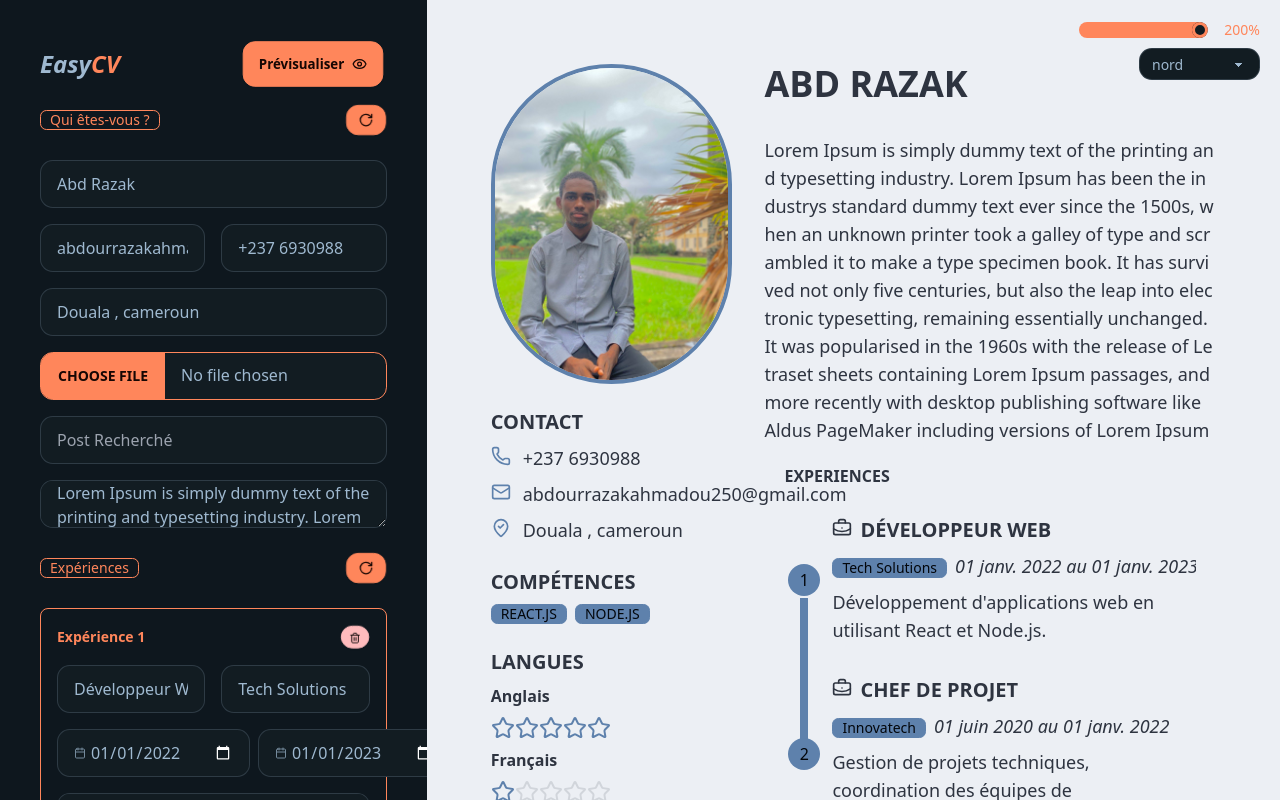
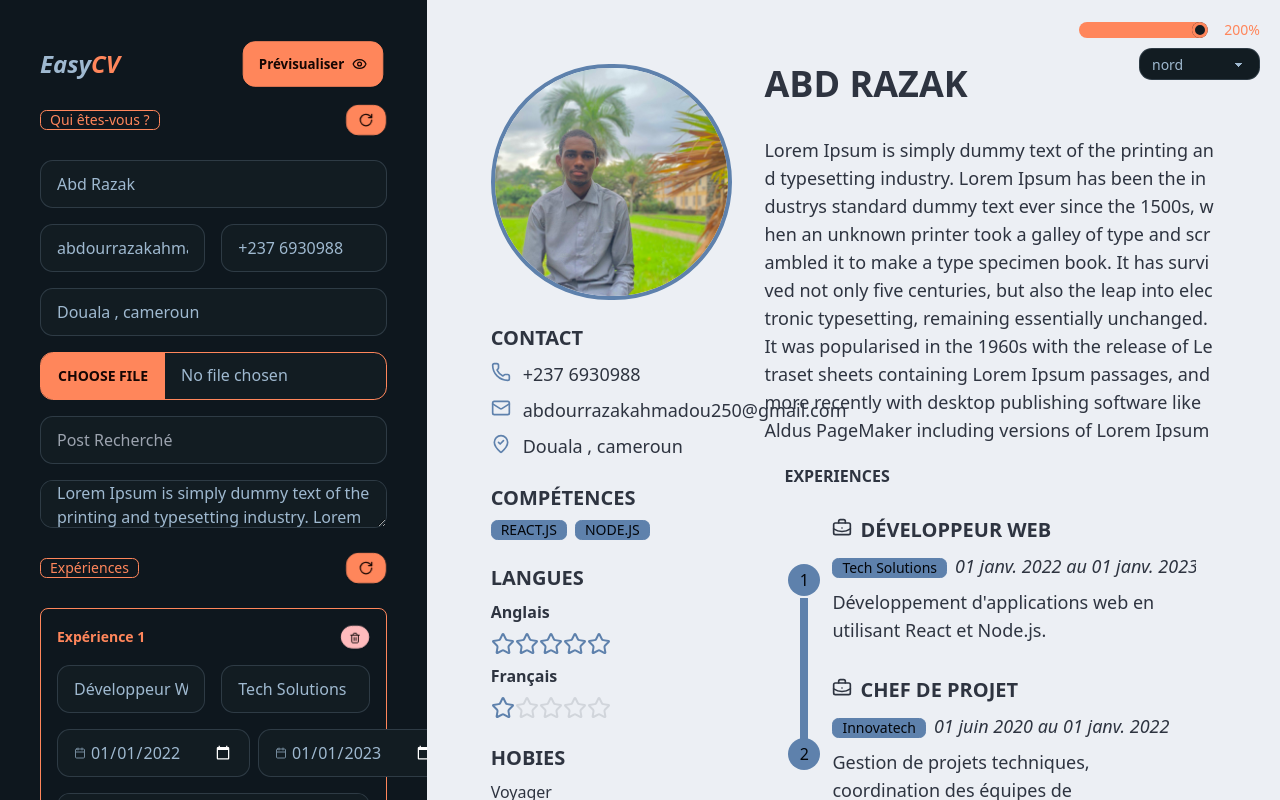
Before and after one commit to abdourrazak/easy-CV-, a Next.js app: page / in a window 1280 px wide. Built offline with nearby package versions, Linux system fonts and the light colour scheme.

Commit message:
fix: Fixer hauteur à 900px et ajouter fond du thème pour éliminer l'espace blanc

```diff
--- a/app/components/CVPreview.tsx
+++ b/app/components/CVPreview.tsx
@@ -61,7 +61,7 @@ const getStarRating = (proficiency: string) => {
 
 const CVPreview: React.FC<Props> = ({ personalDetails, file, theme, experiences, educations, languages, skills , hobbies , download , ref}) => {
     return (
-        <div ref={ref} className={` flex p-16 w-[950px] min-h-fit shadow-lg ${download ? 'mb-10' : ''}`} data-theme={theme}>
+        <div ref={ref} className={` flex p-16 w-[950px] h-[900px] shadow-lg bg-base-100 ${download ? 'mb-10' : ''}`} data-theme={theme}>
 
             <div className='flex flex-col w-1/3'>
                 <div className='h-80 rounded-full border-4 overflow-hidden border-primary hobbies'>
```
